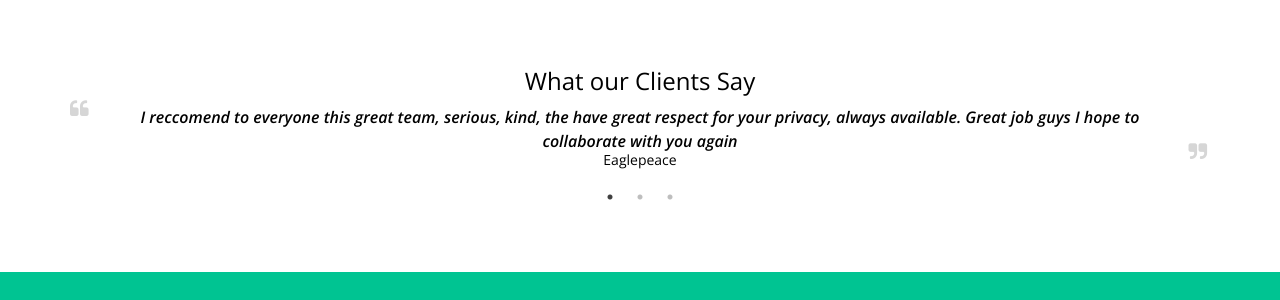
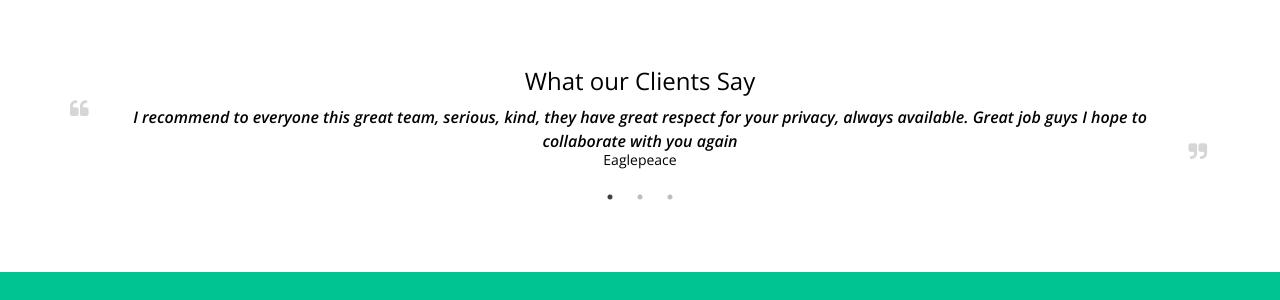
Before and after one commit to redpanthers-design/redpanthers-design, a Jekyll site: the page built from index.html, in a window 1280 px wide. Shown: the part 1272-1572 px from the top of the page. Built offline with Jekyll 4.4.1, drawn with Linux system fonts in a browser that asks for light colours; nearby versions of some CDN libraries.

Commit message:
modify index.html

```diff
--- a/index.html
+++ b/index.html
@@ -87,7 +87,7 @@ paginate: true
                 What our Clients Say
               </h3>
               <blockquote>
-                I reccomend to everyone this great team, serious, kind, the have great respect for your privacy, always available. Great job guys I hope to collaborate with you again
+                I recommend to everyone this great team, serious, kind, they have great respect for your privacy, always available. Great job guys I hope to collaborate with you again
               </blockquote>
               <cite>
                 <a class="link" href="#">
```
Also changed, not shown: other parts of index.html (+1 -1 lines).
